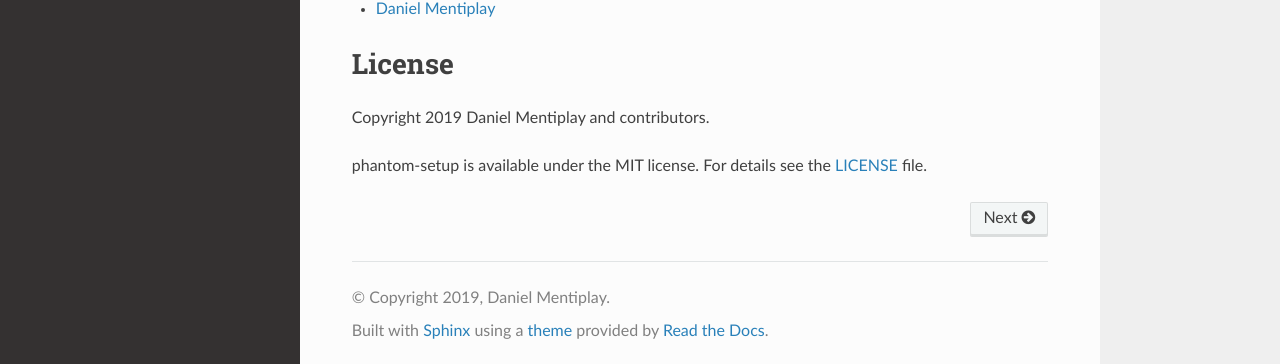
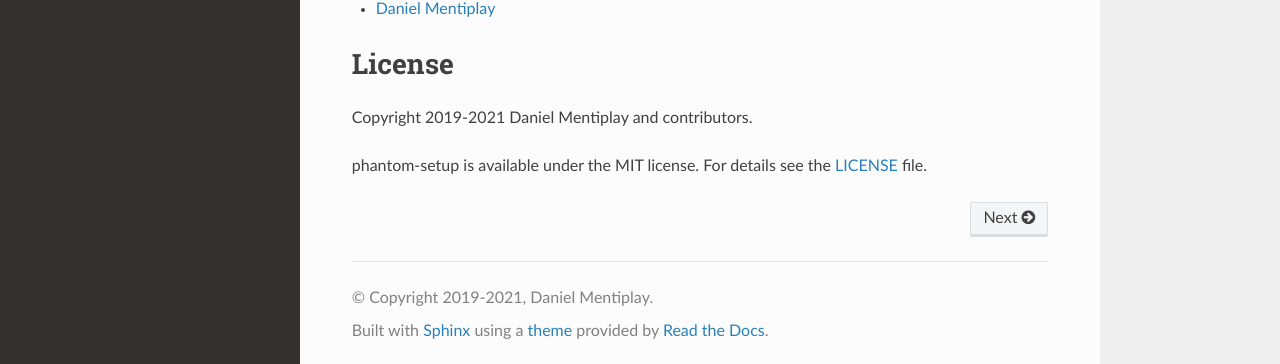
Before and after one commit to dmentipl/phantom-setup, a Sphinx documentation site: the page built from docs/index.rst, in a window 1280 px wide and 1065 px high. Shown: the part 698-1062 px from the top of the window. Built offline with Sphinx 7.4.7 and the Read the Docs theme 2.0.0, drawn with Linux system fonts in a browser that asks for light colours; formulas are drawn with MathJax 3.

```diff
--- a/docs/conf.py
+++ b/docs/conf.py
@@ -23,7 +23,7 @@ sys.path.insert(0, os.path.abspath('../..'))
 # -- Project information -----------------------------------------------------
 
 project = 'phantom-setup'
-copyright = '2019, Daniel Mentiplay'
+copyright = '2019-2021, Daniel Mentiplay'
 author = 'Daniel Mentiplay'
 
 
--- a/docs/index.rst
+++ b/docs/index.rst
@@ -35,7 +35,7 @@ Author:
 License
 =======
 
-Copyright 2019 Daniel Mentiplay and contributors.
+Copyright 2019-2021 Daniel Mentiplay and contributors.
 
 phantom-setup is available under the MIT license. For details see the
 `LICENSE <https://github.com/dmentipl/phantom-setup/blob/master/LICENSE>`_ file.
--- a/phantomsetup/__init__.py
+++ b/phantomsetup/__init__.py
@@ -5,7 +5,7 @@ Phantom setup
 phantom-setup is a Python package for setting up Phantom calculations
 with Python and HDF5.
 
-Daniel Mentiplay, 2019.
+Daniel Mentiplay, 2019-2021.
 """
 
 from . import box, defaults, disc, eos, geometry, orbits, units
--- a/setup.py
+++ b/setup.py
@@ -17,6 +17,7 @@ setup(
     name='phantomsetup',
     version=version,
     author='Daniel Mentiplay',
+    author_email='daniel.mentiplay@protonmail.com',
     packages=['phantomsetup'],
     url='http://github.com/dmentipl/phantom-setup',
     license='MIT',
```
Also changed, not shown: README.md (+1 -1 lines), 1 other file.
